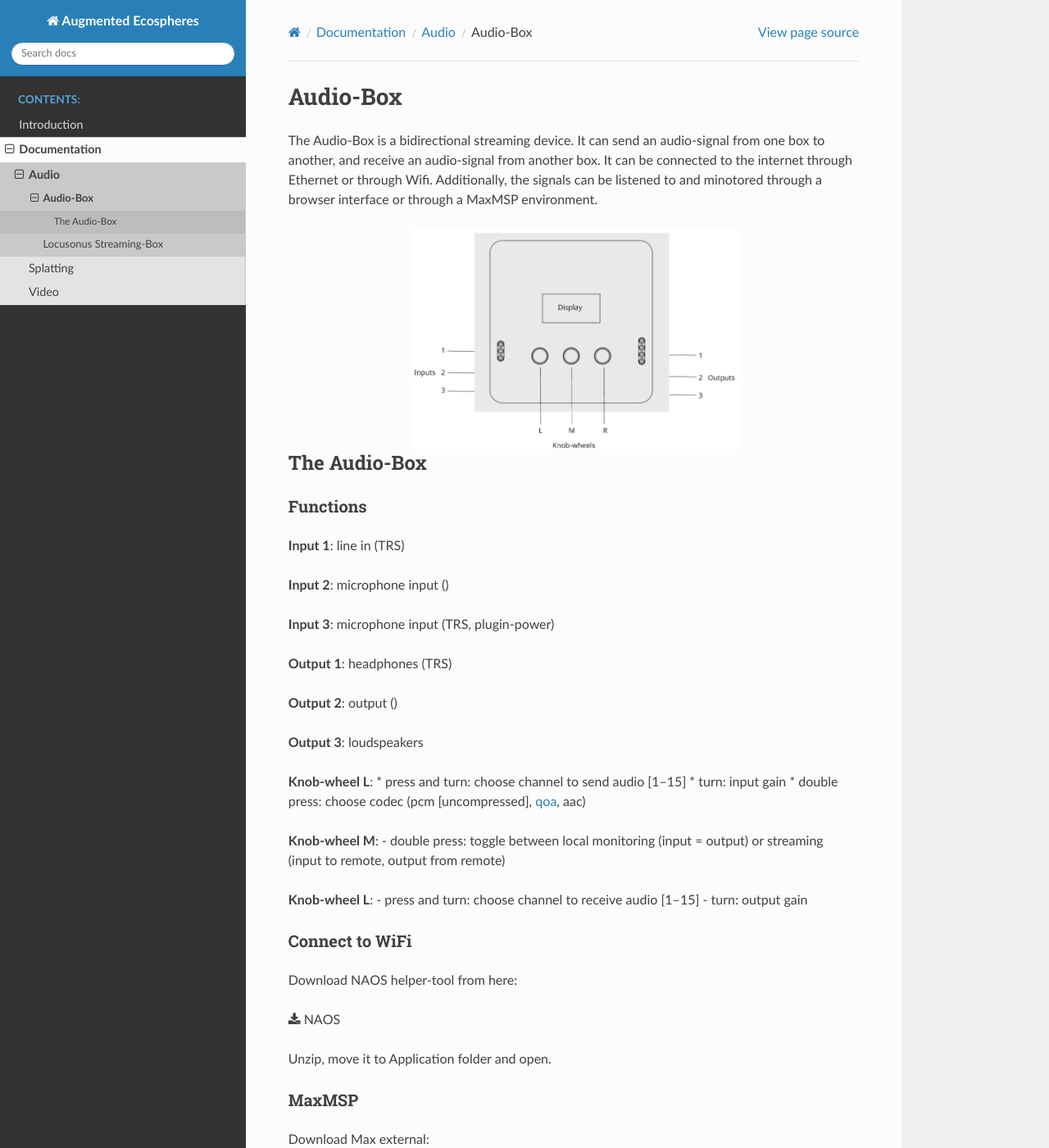
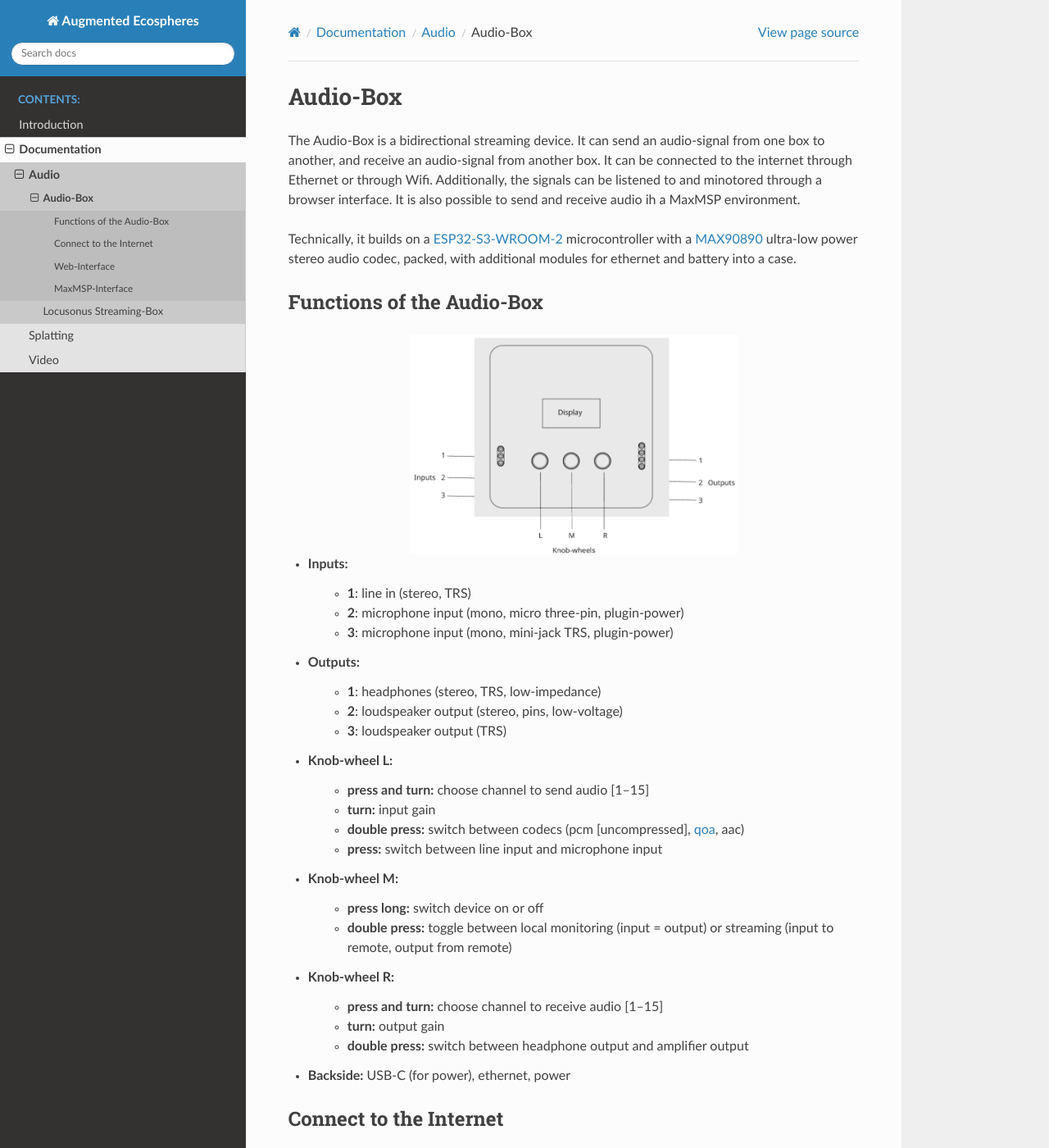
Before and after one commit to pmuelle2/documentation_augmented_ecospheres, a Sphinx documentation site: the page built from source/audio-box.rst, in a window 1280 px wide and 1400 px high. Shown: the whole window at 82% size. Built offline with Sphinx 7.4.7 and the Read the Docs theme 3.1.0, drawn with Linux system fonts in a browser that asks for light colours; some of the changed text lies outside the part shown.

Commit message:
audio-box doc added

```diff
--- a/source/audio-box.rst
+++ b/source/audio-box.rst
@@ -3,59 +3,130 @@ Audio-Box
 
 The Audio-Box is a bidirectional streaming device. It can send an audio-signal from one box to another, and receive an audio-signal from another box.
 It can be connected to the internet through Ethernet or through Wifi.
-Additionally, the signals can be listened to and minotored through a browser interface or through a MaxMSP environment.
+Additionally, the signals can be listened to and minotored through a browser interface. It is also possible to send and receive audio ih a MaxMSP environment.
+
+Technically, it builds on a `ESP32-S3-WROOM-2 <https://www.espressif.com/en/products/socs/esp32-s3>`_ microcontroller with a `MAX90890 <https://www.analog.com/en/products/max98090.html#documentation>`_ ultra-low power stereo audio codec, packed, with additional modules for ethernet and battery into a case.
+
+
+Functions of the Audio-Box
+--------------------------
 
 .. image:: _static/audio_box_s.png
    :alt: Alternate text
    :align: center
    :width: 400px
 
-The Audio-Box
--------------
+- **Inputs:**
 
-Functions
-^^^^^^^^^
+   - **1**: line in (stereo, TRS)
+   - **2**: microphone input (mono, micro three-pin, plugin-power)
+   - **3**: microphone input (mono, mini-jack TRS, plugin-power)
 
-**Input 1**: line in (TRS)
+- **Outputs:**
 
-**Input 2**: microphone input ()
+   - **1**: headphones (stereo, TRS, low-impedance)
+   - **2**: loudspeaker output (stereo, pins, low-voltage)
+   - **3**: loudspeaker output (TRS)
 
-**Input 3**: microphone input (TRS, plugin-power)
+- **Knob-wheel L:**
 
-**Output 1**: headphones (TRS)
+   - **press and turn:** choose channel to send audio [1–15]
+   - **turn:** input gain
+   - **double press:** switch between codecs (pcm [uncompressed], `qoa <https://qoaformat.org/>`_, aac)
+   - **press:** switch between line input and microphone input
 
-**Output 2**: output ()
+- **Knob-wheel M:**
 
-**Output 3**: loudspeakers
+   - **press long:** switch device on or off
+   - **double press:** toggle between local monitoring (input = output) or streaming (input to remote, output from remote)
 
-**Knob-wheel L**:
-* press and turn: choose channel to send audio [1–15]
-* turn: input gain
-* double press: choose codec (pcm [uncompressed], `qoa <https://qoaformat.org/>`_, aac)
+- **Knob-wheel R:**
 
-**Knob-wheel M**:
-- double press: toggle between local monitoring (input = output) or streaming (input to remote, output from remote)
+   - **press and turn:** choose channel to receive audio [1–15]
+   - **turn:** output gain
+   - **double press:** switch between headphone output and amplifier output
 
-**Knob-wheel L**:
-- press and turn: choose channel to receive audio [1–15]
-- turn: output gain
+- **Backside:** USB-C (for power), ethernet, power
 
-Connect to WiFi
-^^^^^^^^^^^^^^^
+Connect to the Internet
+-----------------------
 
+You can connect the audio-box to the internet through ethernet; you can see a successful connection when the display turns from ``DISC`` to ``ETH``.
 
-Download NAOS helper-tool from here:
+A connection through WiFi is also possible through a desktop computer. For this, download the NAOS helper-tool from here:
 
 :download:`NAOS <_downloads/audio-box/NAOS.zip>`
 
-Unzip, move it to Application folder and open.
+Unzip, move it to Application folder and double click to open.
+In the title bar, you find a wave-sign where you can choose an audio-box if connected:
 
-MaxMSP
-^^^^^^
-Download Max external:
+.. image:: _static/naos_start.png
+   :alt: Alternate text
+   :align: center
+   :width: 400px
 
-:download:`Maxesternal <_downloads/audio-box/audio-box.zip>`
+A window opens:
 
-Download example patch:
+.. image:: _static/naos_interface.png
+   :alt: Alternate text
+   :align: center
+   :width: 400px
 
-:download:`Maxpatch <_downloads/audio-box/AudioBox.maxpat>`
+Type your wifi- or hotspot-address after ``wifi-ssid`` and the password after ``wifi-password``. Click ``Trigger`` to activate.
+The ``connection-status`` turns to ``Connectec``, and the display of the audio-box should turn from ``DISC`` to ``WIFI``.
+
+Additionally, you can monitor your device by clicking on ``Metrics``:
+
+.. image:: _static/naos_metrics.png
+   :alt: Alternate text
+   :align: center
+   :width: 400px
+
+Web-Interface
+-------------
+
+Individual channels can be monitored through a web-interface, e.g. on http://164.92.241.102/:
+
+.. image:: _static/browser_channels.png
+   :alt: Alternate text
+   :align: center
+   :width: 400px
+
+On http://164.92.241.102/info, the status of the connected devises can be monitored:
+
+.. image:: _static/browser_info.png
+   :alt: Alternate text
+   :align: center
+   :width: 400px
+
+
+MaxMSP-Interface
+----------------
+
+Additionally, streams can be sent and received in the MaxMSP environment:
+
+.. image:: _static/max_patch.png
+   :alt: Alternate text
+   :align: center
+   :width: 400px
+
+In the above example, the left ``audio-box``-object has the following arguments:
+
+- [1] name (max1): individual name
+- [2] int (4): channel number audio is sent to
+- [3] int (5): channel number audio is received from
+- [4] ip-address:port (0.0.0.0:3456): local ip-address and port
+- [5] ip-address:port (164.92.241.102:4567): server ip-address and port
+- [6] xxx (pcm): codec (pcm, qoa or aac)
+
+The first two inlets and outlets are the left and right channels; the third outlet gives the status e.g. to a message box.
+
+The example patch can be downloaded here:
+
+:download:`Max-patch <_downloads/audio-box/AudioBox.maxpat>`
+
+The ``audio-box`` object builds on a max external that can be downloaded here:
+
+:download:`Max-external <_downloads/audio-box/audio-box.zip>`
+
+After download, unzip and move it to the ``Packages``-folder of Max.
--- a/source/audio.rst
+++ b/source/audio.rst
@@ -1,7 +1,7 @@
 Audio
 =====
 
-Hi
+Content:
 
 .. toctree::
     :maxdepth: 2
--- a/source/documentation.rst
+++ b/source/documentation.rst
@@ -1,7 +1,7 @@
 Documentation
 =============
 
-Find short documentations to the following topics:
+This is a collection of short documentations and linklists to the following topics:
 
 .. toctree::
    :maxdepth: 2
```
Also changed, not shown: source/introduction.rst (+7 -7 lines), source/splatting.rst (+12 -0 lines), source/_static/browser_channels.png (added), source/_static/browser_info.png (added), source/_static/max_patch.png (added), source/_static/naos_interface.png (added), source/_static/naos_metrics.png (added), source/_static/naos_start.png (added), 3 other files.
